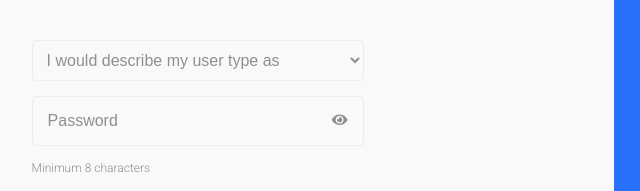
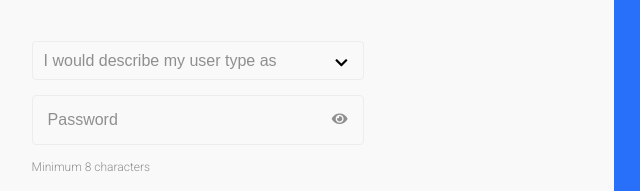
Before and after one commit to ermyas7/wpmu, a website: page index.html in a window 1280 px wide. Shown: the part 389-580 px from the top of the page, 218-858 px from the left. Drawn offline with Linux system fonts and the light colour scheme.

Commit message:
change select icon

```diff
--- a/index.html
+++ b/index.html
@@ -33,6 +33,7 @@
                     <span class="content__error content__extra" id="email-error">Please enter a valid email address</span>
                     </div>
                     <div class="content__select">
+                        <i class="fas fa-chevron-down"></i>
                         <select name="describe" id="describe">
                             <option value="">I would describe my user type as</option>
                             <option value="developer">Developer</option>
--- a/package.json
+++ b/package.json
@@ -11,6 +11,9 @@
   "author": "",
   "license": "ISC",
   "dependencies": {
+    "postcss": "8.1.0"
+  },
+  "devDependencies": {
     "node-sass": "^5.0.0"
   }
 }
--- a/style.scss
+++ b/style.scss
@@ -182,6 +182,12 @@ body{
 
     &__select{
         margin-bottom: 1.5rem;
+        position: relative;
+        i{
+            position: absolute;
+            right: 1.7rem;
+            top: 1.5rem;
+        }
         span{
 
         }
@@ -194,6 +200,10 @@ body{
             color: $color-grey-dark-1;
             background-color: $color-grey-light-2;
             border:1px solid $color-grey-light-1;
+            -webkit-appearance: none;
+            -moz-appearance: none;
+            text-indent: 1px;
+            text-overflow: '';
 
             &:focus{
                 outline: none;
```
Also changed, not shown: style.css, 1 other file.
